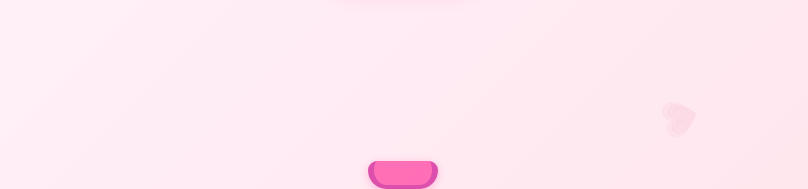
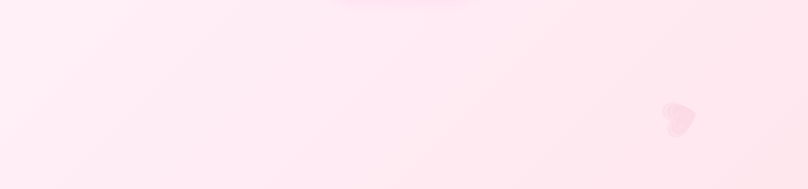
Before and after one commit to baACoon/valentine_14, a plain HTML site: page index.html in a window 1280 px wide. Shown: the part 611-800 px from the top of the page, without its empty margins (237-1045 px from the left). Drawn offline with Linux system fonts and the light colour scheme.

```diff
--- a/index.html
+++ b/index.html
@@ -15,7 +15,7 @@
                     <div class="emoji-sunflower">🌻</div>
                     <div class="emoji-pot"></div>
                 </div>
-                <div class="ribbon ribbon-stem"></div>
+
             </div>
             <div class="flowers-message"> sunflower for you!</div>
         </div>
```
